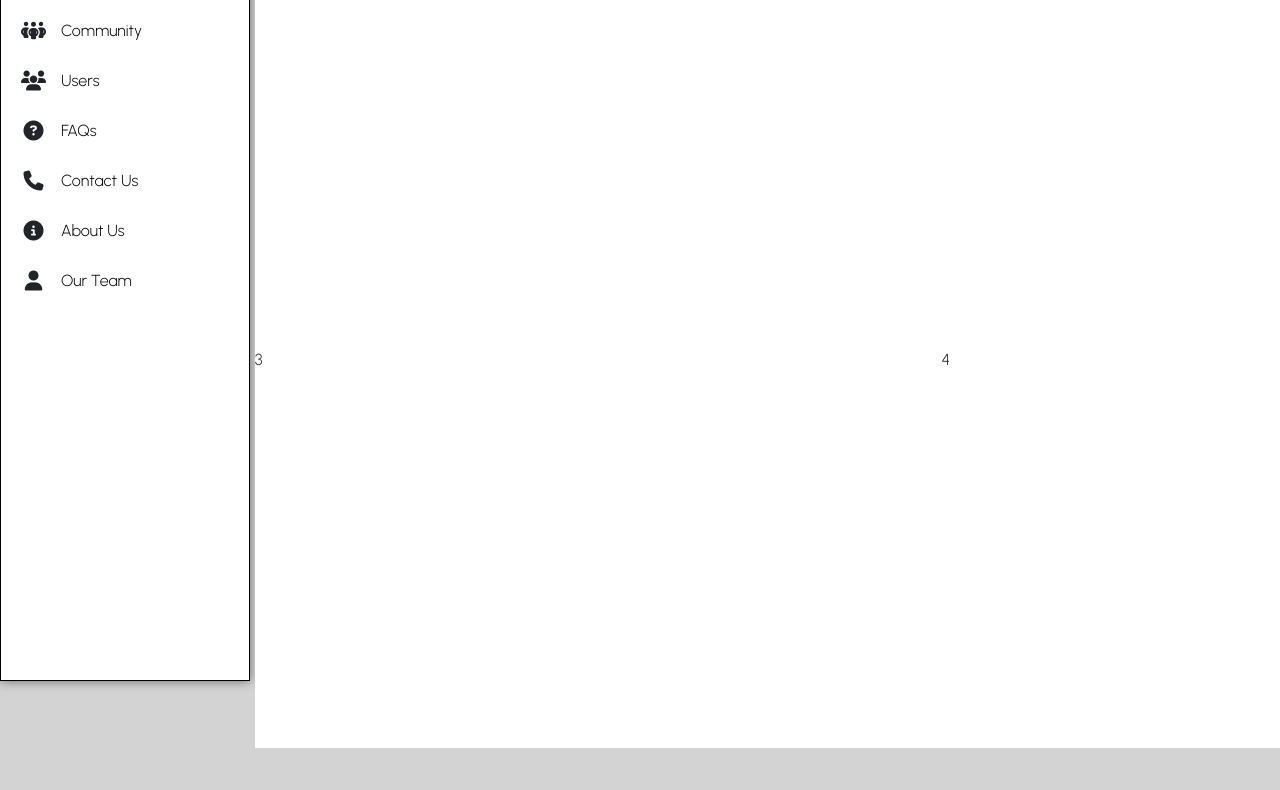
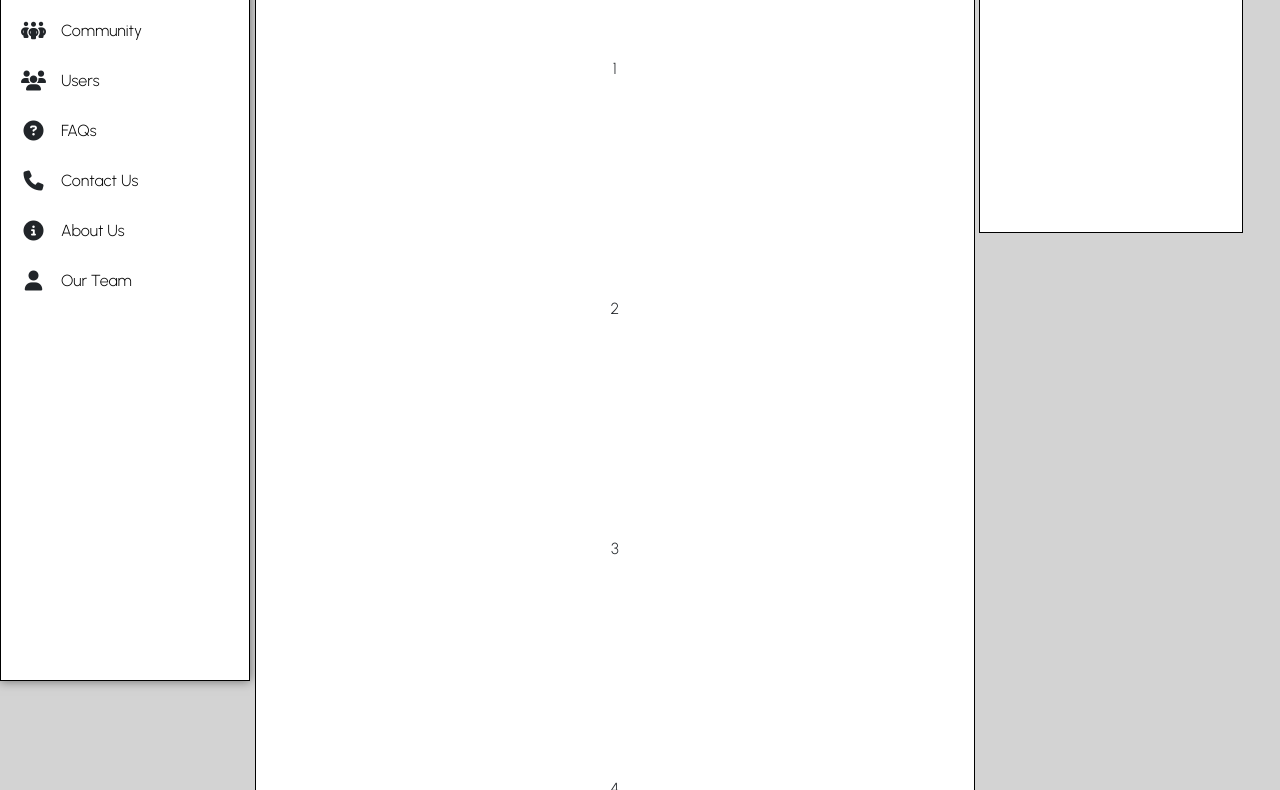
Before and after one commit to SamarthGangrade22/Devheat_Beta_DevGuyz, a plain HTML site: page Home.html in a window 1280 px wide. Shown: the part 124-914 px from the top of the page. Before the commit the page ends 872 px from the top, so only its background shows below. Drawn offline with nearby package versions, Linux system fonts and the light colour scheme.

Commit message:
home page changes

```diff
--- a/Home.html
+++ b/Home.html
@@ -24,7 +24,7 @@
 <body>
 
   <nav id="" class="navbar  navbar-expand-lg bg-body-tertiary">
-    <div class="container ">
+    <div class="container-fluid ">
       <div class="side-nav-button mynavbar my-bars-btn p-2 me-3 text-dark">
 
           <button class="btn btn-primary my-button" type="button" data-bs-toggle="offcanvas" data-bs-target="#offcanvasWithBothOptions" aria-controls="offcanvasWithBothOptions"><i class="fa-solid fa-bars bars"></i></button>
@@ -212,19 +212,20 @@
       </div>
     </app-side-nav></div>
 
-    <div class="display-area">
-      <div class="grid-container">
-        <div class="grid-item">1</div>
-        <div class="grid-item2">2
 
-        </div>
-        <div class="grid-item">3</div>
-        <div class="grid-item">4</div>
+      <div class="flex-container display-area">
+        <div class="flex-box">1</div>
+        <div class="flex-box">2</div>
+        <div class="flex-box">3</div>
+        <div class="flex-box">4</div>
+        <div class="flex-box">5</div>
+        <div class="flex-box">6</div>
+        <div class="flex-box">7</div>
       </div>
-    </div>
+
 
     <div class="right-side-section">
-
+      <h2>hola</h2>
     </div>
   </main>
   <script src="index.js"></script>
--- a/homeStyle.css
+++ b/homeStyle.css
@@ -20,7 +20,7 @@ body{
     align-items: center;
 }
 .mynavbar{
-    position:sticky;
+    position: relative;
     z-index: 3;
     background-color: white;
 }
@@ -114,7 +114,7 @@ span>a{
     margin-left: .3rem;
     margin-top: .2rem;
     background-color: white;
-    height: 100vh;
+
 }
 .my-button{
     border: 1px solid black;
@@ -134,14 +134,27 @@ span>a{
 .myprofile{
     margin-left: 2rem;
 }
-.grid-container{
+.flex-container{
+    display: flex;
+    flex-direction: column;
+    border: 1px solid black;
+    width: 45rem;
+    align-items: center;
+    justify-content: center;
+}
+.flex-box{
+    display: flex;
+    height: 15rem;
+    align-items: center;
+    justify-content: center;
+}
+.right-side-section{
+    width: 16.5rem;
+    height: 18rem;
+    background-color: white;
+    border: 1px solid black;
+    left: 61.2rem;
     position: relative;
-    height: 100vh;
-    display: grid;
-    grid-template-columns: 2fr 1fr;
-    grid-template-rows: 1fr 1fr;
-}
-.grid-item2{
 
 }
 @media(max-width:987px){
```
